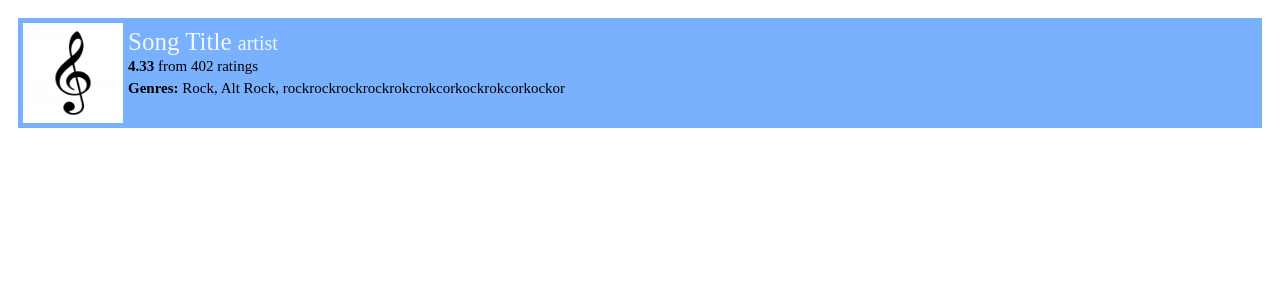
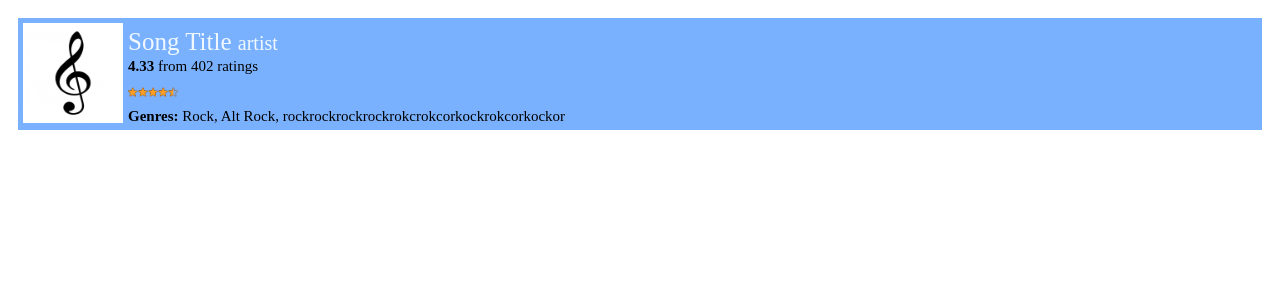
Before and after one commit to ryan-kobayashi/music-rater, a PHP site: page /topsongs.html in a window 1280 px wide. Shown: the top 300 px of the page. Run offline with PHP 8.4, Linux system fonts and the light colour scheme.

Commit message:
finished the topsongs html, maybe add more hardcoded later.

```diff
--- a/topsongs.css
+++ b/topsongs.css
@@ -48,3 +48,7 @@
     text-decoration: none;
     color: aliceblue;
 }
+
+.rating{
+    height: 10px;
+}
--- a/topsongs.html
+++ b/topsongs.html
@@ -17,7 +17,7 @@
     <div class="topsongs-container">
         <div class="song-container">
             <div class="album-cover">
-                <img class="album-img" src="/assets/no-cover.jpg">
+                <img class="album-img" src="assets/no-cover.jpg">
             </div>
             <div class="song-container-text">
                 <div class="song-title">
@@ -26,6 +26,7 @@
                 <div class="song-text">
                     <b>4.33</b> from 402 ratings
                 </div>
+                    <img class="rating" src="assets/star-ratings/4.5-star.png">
                 <div class="song-text">
                     <b style>Genres: </b> Rock, Alt Rock, rockrockrockrockrokcrokcorkockrokcorkockor
                 </div>
```
Also changed, not shown: assets/star-ratings/0-star.png (added), assets/star-ratings/0.5-star.png (added), assets/star-ratings/1-star.png (added), assets/star-ratings/1.5-star.png (added), assets/star-ratings/2-star.png (added), assets/star-ratings/2.5-star.png (added), assets/star-ratings/3-star.png (added), assets/star-ratings/3.5-star.png (added), assets/star-ratings/4-star.png (added), assets/star-ratings/4.5-star.png (added), assets/star-ratings/5-star.png (added), 4 other files.
